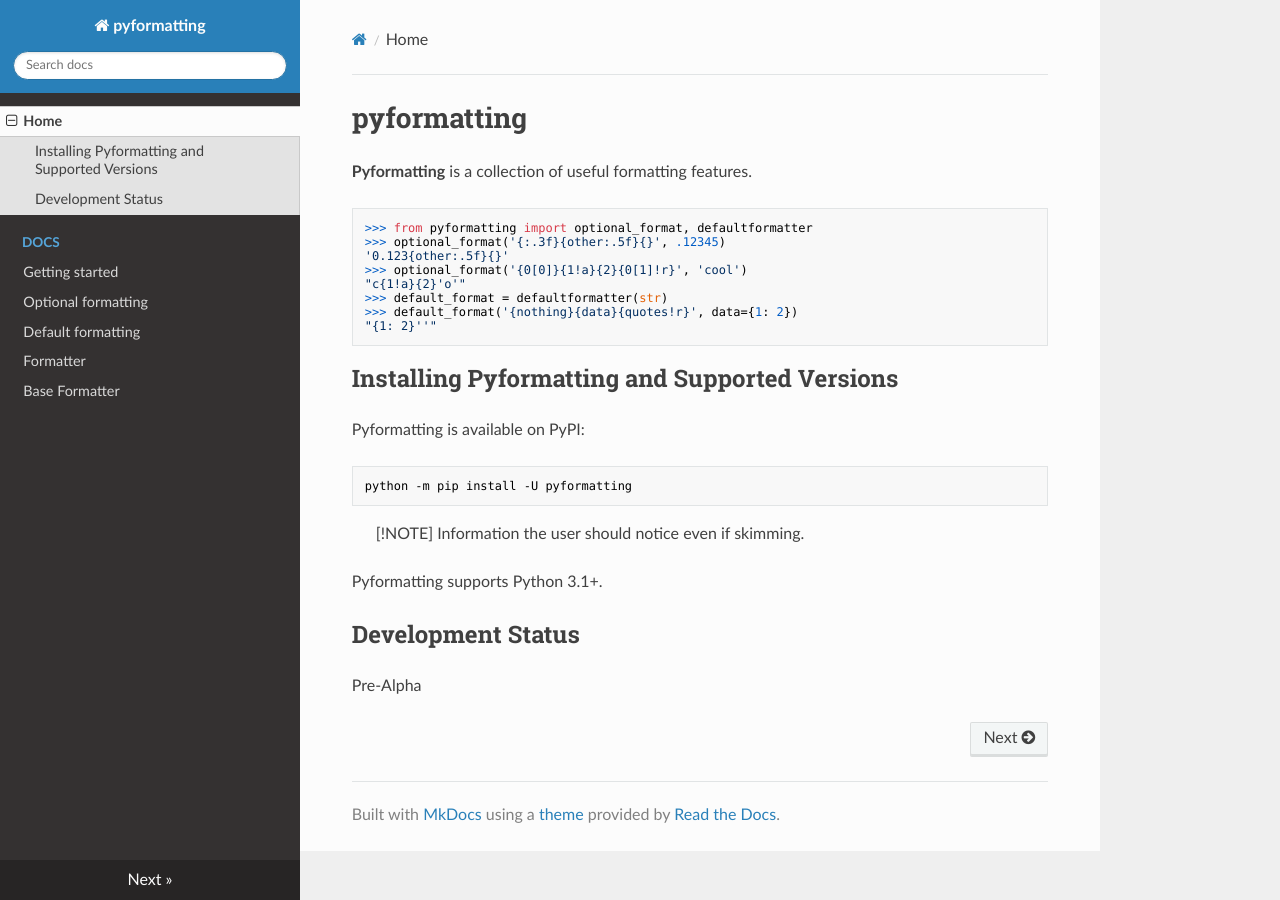
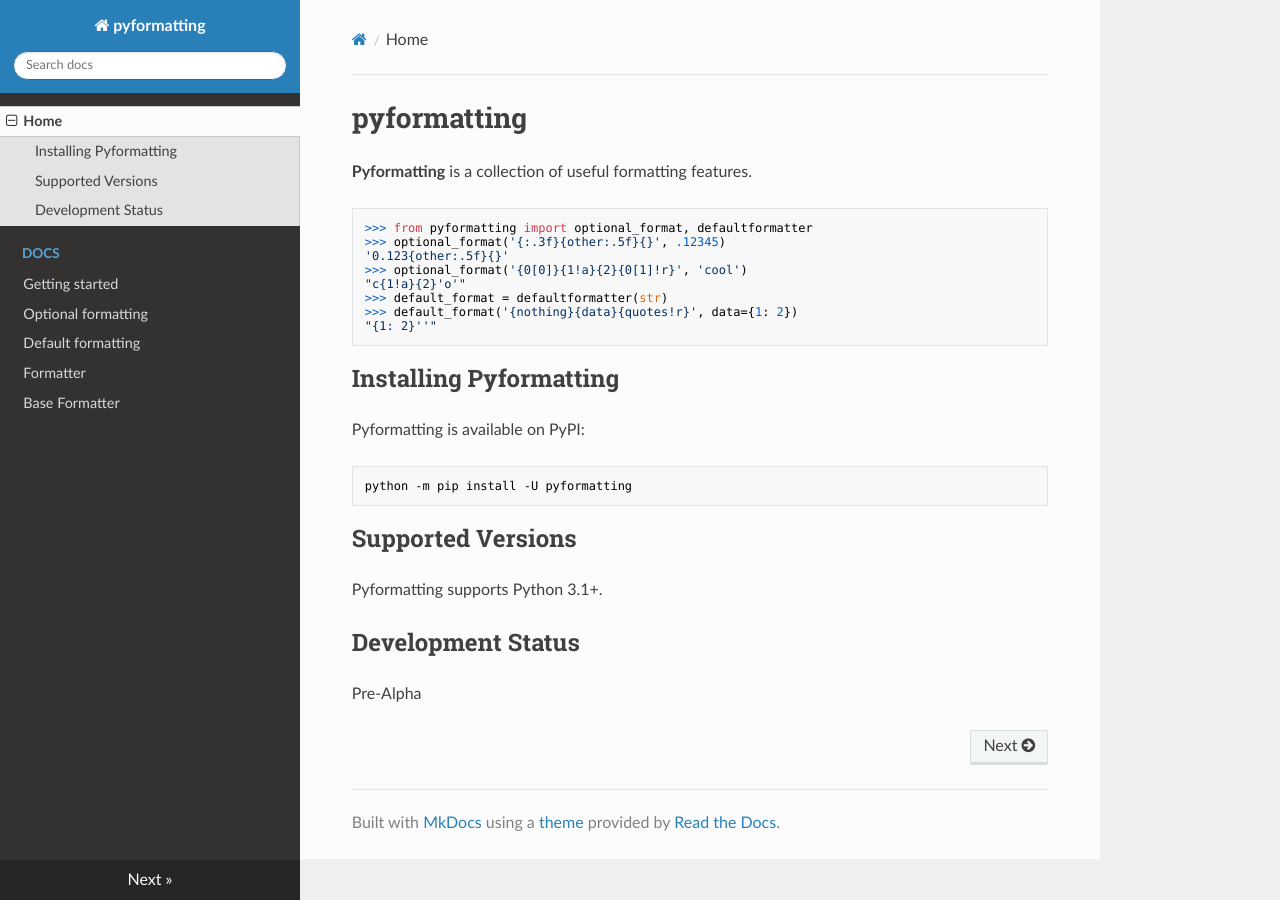
Before and after one commit to 0dminnimda/pyformatting, an MkDocs documentation site: the page built from docs/index.md, in a window 1280 px wide. Built offline with MkDocs 1.6.1, drawn with Linux system fonts in a browser that asks for light colours; nearby versions of some CDN libraries.

Commit message:
Update index.md

````diff
--- a/docs/index.md
+++ b/docs/index.md
@@ -13,7 +13,7 @@
 "{1: 2}''"
 ```
 
-## Installing Pyformatting and Supported Versions
+## Installing Pyformatting
 
 Pyformatting is available on PyPI:
 
@@ -21,8 +21,7 @@ Pyformatting is available on PyPI:
 python -m pip install -U pyformatting
 ```
 
-> [!NOTE]
-> Information the user should notice even if skimming.
+## Supported Versions
 
 Pyformatting supports Python 3.1+.
 
````
